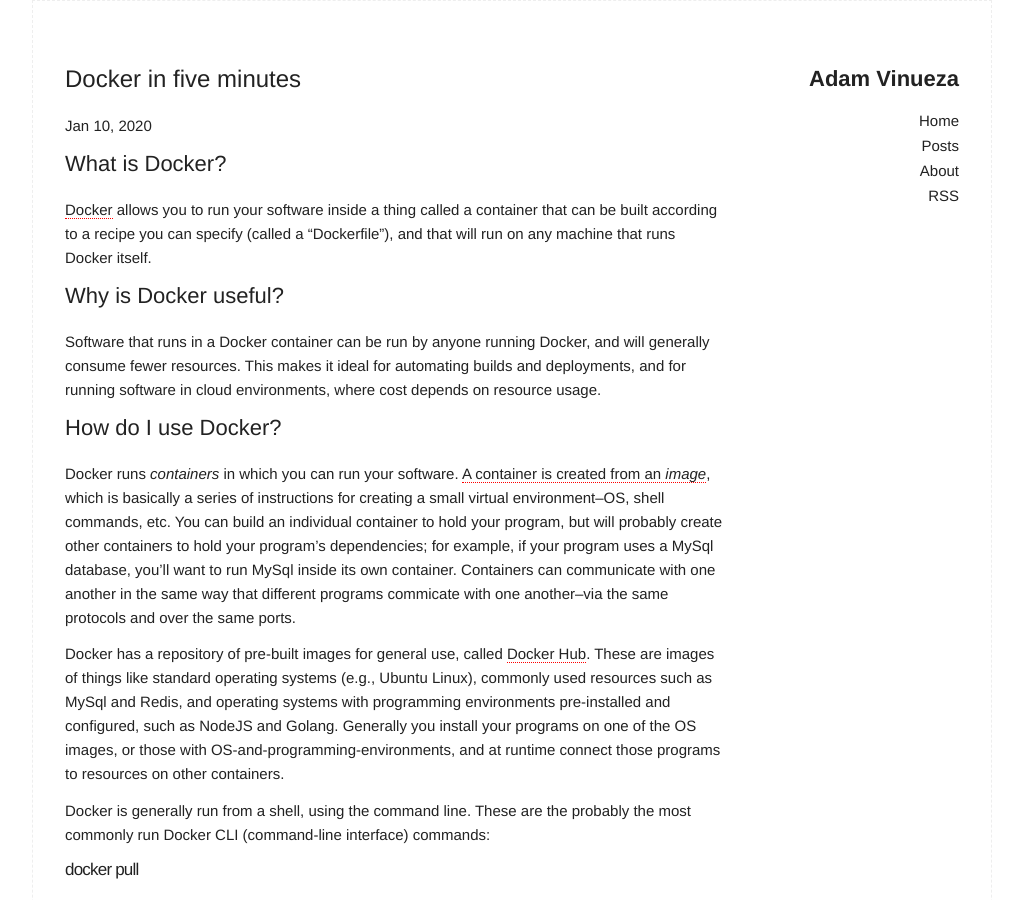
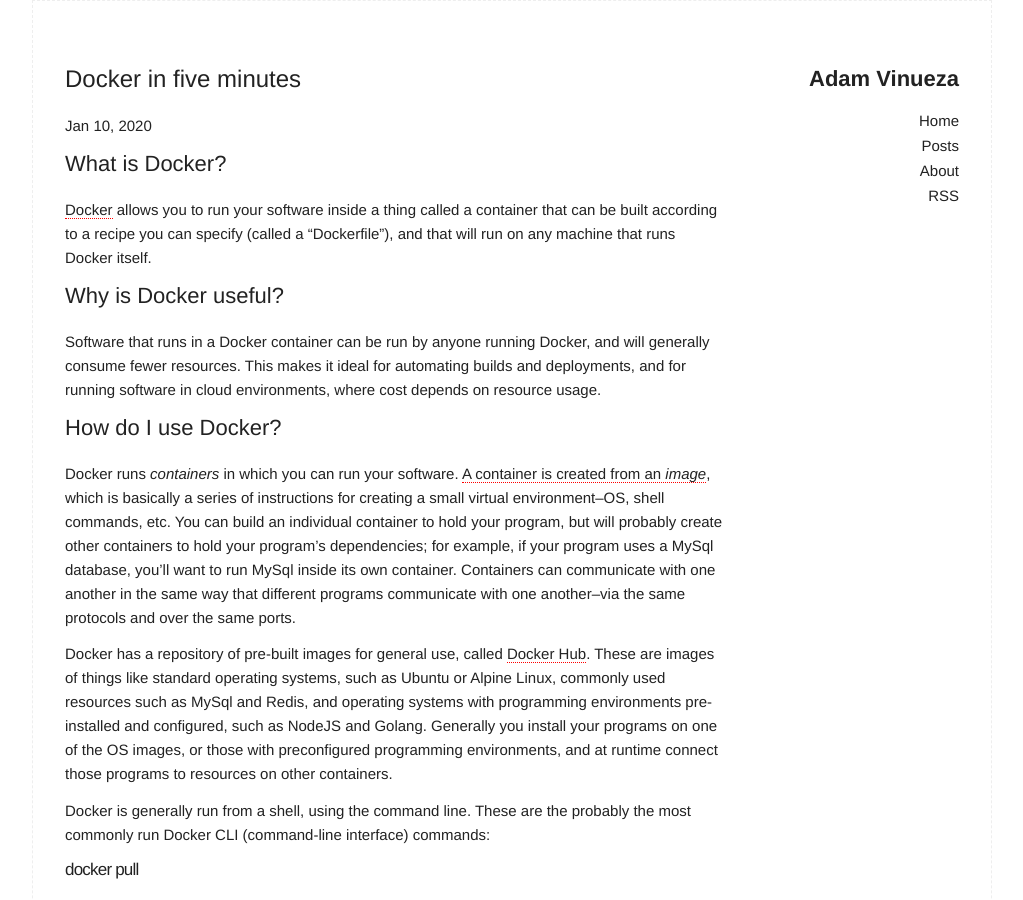
Before and after one commit to adamvinueza/adamvinueza.github.io, a Jekyll site: the page built from _posts/2020-01-11-docker-in-five.md, in a window 1280 px wide and 900 px high. Shown: the whole window, without its empty margins (128-1151 px from the left). Built offline with Jekyll 4.4.1, drawn with Linux system fonts in a browser that asks for light colours; some of the changed text lies outside the part shown.

Commit message:
formatting

````diff
--- a/_posts/2020-01-11-docker-in-five.md
+++ b/_posts/2020-01-11-docker-in-five.md
@@ -30,16 +30,16 @@ environment--OS, shell commands, etc. You can build an individual container to
 hold your program, but will probably create other containers to hold your
 program's dependencies; for example, if your program uses a MySql database,
 you'll want to run MySql inside its own container.  Containers can communicate
-with one another in the same way that different programs commicate with one
+with one another in the same way that different programs communicate with one
 another--via the same protocols and over the same ports.
 
 Docker has a repository of pre-built images for general use, called [Docker
 Hub](https://hub.docker.com). These are images of things like standard operating
-systems (e.g., Ubuntu Linux), commonly used resources such as MySql and Redis,
-and operating systems with programming environments pre-installed and
+systems, such as Ubuntu or Alpine Linux, commonly used resources such as MySql
+and Redis, and operating systems with programming environments pre-installed and
 configured, such as NodeJS and Golang. Generally you install your programs on
-one of the OS images, or those with OS-and-programming-environments, and at
-runtime connect those programs to resources on other containers.
+one of the OS images, or those with preconfigured programming environments, and
+at runtime connect those programs to resources on other containers.
 
 Docker is generally run from a shell, using the command line. These are the
 probably the most commonly run Docker CLI (command-line interface) commands:
@@ -85,6 +85,7 @@ Provides the disk usage taken up by your Docker environment.
 
 #### docker system prune
 Removes unused Docker resources (containers and/or images).
+
 To get the basic usage of these commands, you can generally type
 ```
 docker help [command]
````
